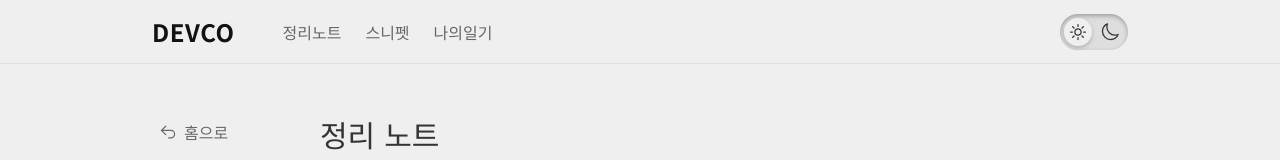
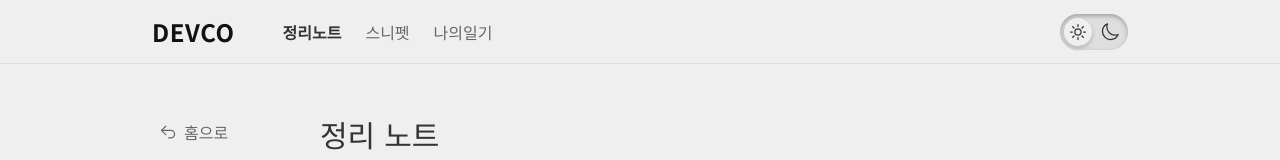
Before and after one commit to rygus9/blog, a Next.js app: page /note in a window 1280 px wide. Shown: the top 160 px of the page. Built offline with nearby package versions, Linux system fonts and the light colour scheme.

Commit message:
feat: 패스에 맞춰 아이콘 색깔 조절

```diff
--- a/app/_common/components/Header.tsx
+++ b/app/_common/components/Header.tsx
@@ -2,6 +2,7 @@
 
 import { Bars3Icon, XMarkIcon } from "@heroicons/react/20/solid";
 import Link from "next/link";
+import { usePathname } from "next/navigation";
 import { useState } from "react";
 
 import { classNames } from "../utils/classNames";
@@ -11,19 +12,25 @@ const path = [
   {
     name: "정리노트",
     href: "/note",
+    section: "note",
   },
   {
     name: "스니펫",
     href: "/snippet",
+    section: "snippet",
   },
   {
     name: "나의일기",
     href: "/record",
+    section: "record",
   },
 ];
 
 export const Header = () => {
   const [isClose, setIsClose] = useState(true);
+  const pathname = usePathname();
+
+  const nowSection = pathname.split("/")[1];
 
   return (
     <>
@@ -43,8 +50,14 @@ export const Header = () => {
               "sm:flex-1 sm:flex sm:items-center sm:space-x-6",
             )}
           >
-            {path.map(({ name, href }) => (
-              <Link href={href} key={name}>
+            {path.map(({ name, href, section }) => (
+              <Link
+                href={href}
+                key={name}
+                className={classNames(
+                  nowSection === section && "text-txt-500 font-semibold",
+                )}
+              >
                 {name}
               </Link>
             ))}
@@ -76,8 +89,15 @@ export const Header = () => {
           )}
         >
           <div className="flex flex-col items-start space-y-4 p-6">
-            {path.map(({ name, href }) => (
-              <Link href={href} key={name} className="text-lg">
+            {path.map(({ name, href, section }) => (
+              <Link
+                href={href}
+                key={name}
+                className={classNames(
+                  "text-lg",
+                  nowSection === section && "text-txt-500 font-semibold",
+                )}
+              >
                 {name}
               </Link>
             ))}
```
